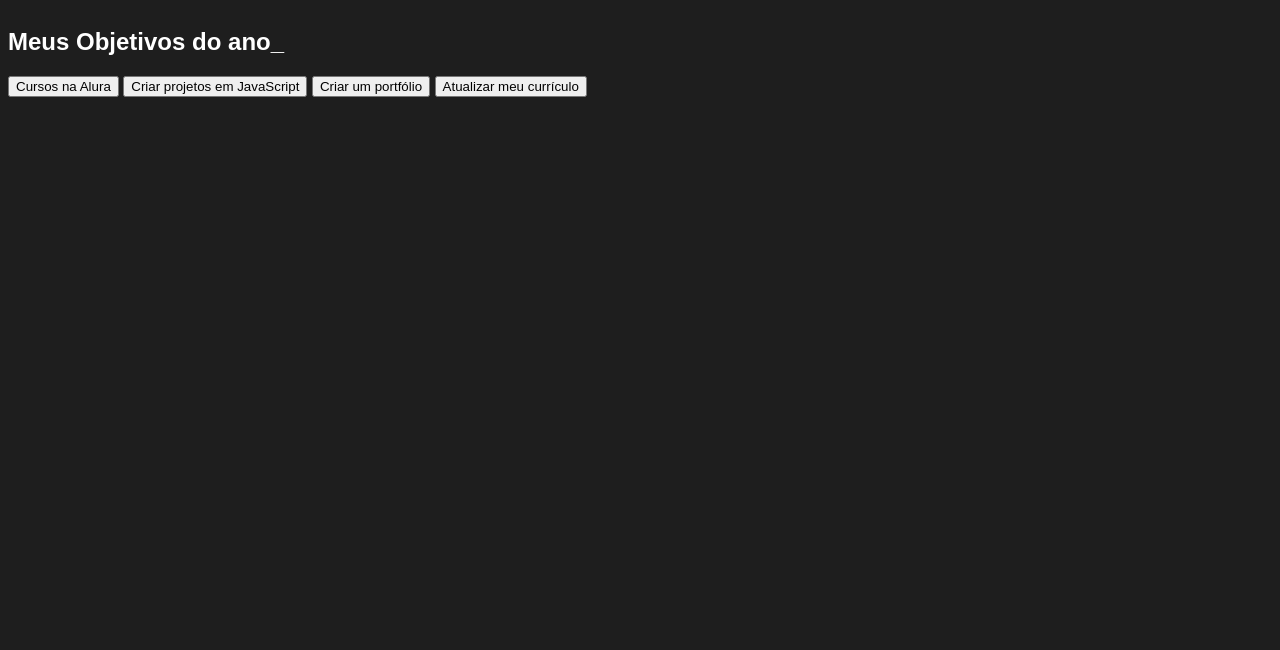
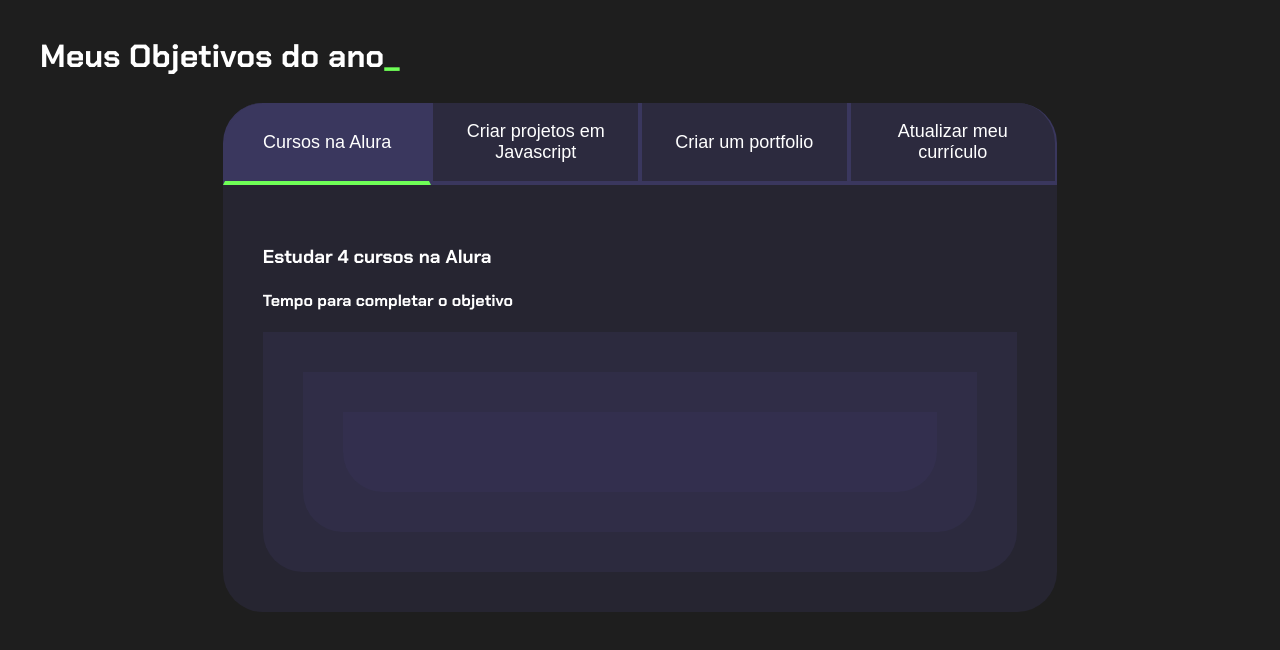
Before and after one commit to danielyhiensen70/projeto-de-vida-, a plain HTML site: page index.html in a window 1280 px wide. Drawn offline with Linux system fonts and the light colour scheme.

Commit message:
Add files via upload

```diff
--- a/index.html
+++ b/index.html
@@ -1,20 +1,46 @@
 <!DOCTYPE html>
 <html lang="pt-br">
+
 <head>
     <meta charset="UTF-8">
-    <meta http-equiv="X-UA-Compatible" content="IE=edge">
     <meta name="viewport" content="width=device-width, initial-scale=1.0">
     <title>Meus objetivos do ano</title>
     <link rel="stylesheet" href="style.css">
 </head>
+
 <body>
-    <section class="conteudo-principal"></section>
-    <h2 class="titulo-principal">Meus Objetivos do ano_</h2>
-    <div class="botoes"></div>
-    <button class="botao">Cursos na Alura</button>
-    <button class="botao">Criar projetos em JavaScript</button>
-    <button class="botao">Criar um portfólio</button>
-    <button class="botao">Atualizar meu currículo</button>
-</div>
+    <section class="conteudo-principal">
+        <h2 class="titulo-principal">Meus Objetivos do ano<span>_</span></h2>
+        <div class="conteudo">
+        <div class="botoes">
+            <button class="botao ativo">Cursos na Alura</button>
+            <button class="botao">Criar projetos em Javascript</button>
+            <button class="botao">Criar um portfolio</button>
+            <button class="botao">Atualizar meu currículo</button>
+        </div>
+        <div class="abas-textos">
+            <div class="aba-conteudo ativo">
+                <h3 class="aba-conteudo-titulo-principal">Estudar 4 cursos na Alura</h3>
+                <h4 class="aba-conteudo-titulo-secundario">Tempo para completar o objetivo</h4>
+            </div>
+            <div class="abas-textos">
+                <div class="aba-conteudo">
+                    <h3 class="aba-conteudo-titulo-principal">Criar 5 projetos em JavaScript</h3>
+                    <h4 class="aba-conteudo-titulo-secundario">Tempo para completar o objetivo</h4>
+                </div>
+                <div class="abas-textos">
+                    <div class="aba-conteudo">
+                        <h3 class="aba-conteudo-titulo-principal">Criar um portfólio com os meus 3 melhores projetos</h3>
+                        <h4 class="aba-conteudo-titulo-secundario">Tempo para completar o objetivo</h4>
+                    </div>
+                    <div class="abas-textos">
+                        <div class="aba-conteudo">
+                            <h3 class="aba-conteudo-titulo-principal">Atualizar meu currículo com os certificados da Alura</h3>
+                            <h4 class="aba-conteudo-titulo-secundario">Tempo para completar o objetivo</h4>
+                        </div>
+            </div>
+        </div>
+    </section>
+    <script src="main.js"></script>
 </body>
 </html>
--- /dev/null
+++ b/main.js
@@ -0,0 +1,11 @@
+const botoes = document.querySelectorAll(".botao");
+
+for(let i=0;i <botoes.length;i++){
+    botoes[i].onclick = function(){
+
+        for(let j=0;j<botoes.length;j++){
+            botoes[j].classList.remove("ativo");
+        }
+        botoes[i].classList.add("ativo");
+    }
+}
--- a/style.css
+++ b/style.css
@@ -1,6 +1,6 @@
-@import url('https://fonts.googleapis.com/css2?family-Chakra+Petch:w ght@400:700&display=swap');
+@import url('https://fonts.googleapis.com/css2?family=Chakra+Petch:wght@400;700&display=swap');
 
-:root{
+:root {
     --cor-de-fundo: #1E1E1E;
     --verde: #6FFF57;
     --branco: #FFFFFF;
@@ -10,9 +10,9 @@
 }
 
 body {
-  background-color: var(--cor-de-fundo);
-  color: var(--branco);
-  font-family: 'Chakra Petch', sans-serif;
+    background-color: var(--cor-de-fundo);
+    color: var(--branco);
+    font-family: 'Chakra Petch', sans-serif;
 }
 
 
@@ -25,3 +25,69 @@
     width: 100%;
     margin: 0 auto;
 }
+
+.titulo-principal {
+    text-align: left;
+    width: 100%;
+    font-size: 32px;
+}
+
+.titulo-principal span {
+    color: var(--verde);
+}
+
+.botao {
+    font-family: "Crakra Petch", sans-serif;
+    background-color: var(--botao-inativo);
+    color: var(--branco);
+    display: flex;
+    justify-content: center;
+    padding: 1em;
+    font-size: 18px;
+    align-items: center;
+    width: 100%;
+    border-bottom: 4px solid var(--botao-ativo);
+    border-left: 2px solid var(--botao-ativo);
+    border-right: 2px solid var(--botao-ativo);
+    border-top: none;
+}
+
+.botao:first-child {
+    border-radius: 40px 40px 0 0;
+}
+
+.botoes {
+    display: block;
+}
+.botao.ativo{
+    background-color: var(--botao-ativo);
+    border-bottom: 4px solid var(--verde);
+    }
+
+    .abas-textos{
+        background-color: var(--texto-fundo);
+        padding: 40px;
+        border-radius: 0 0 40px 40px;
+    }
+    .aba-conteudo.ativo{
+        display: block;
+    }
+
+    .aba-conteudo{
+        display: none;
+    }
+
+
+@media screen and (min-width: 768px) {
+    .botoes {
+        display: flex;
+    }
+
+    .botao:first-child {
+        border-radius: 40px 0 0 0;
+    }
+
+    .botao:last-child {
+        border-radius: 0 40px 0 0;
+    }
+}
```
Also changed, not shown: 1 other file.
